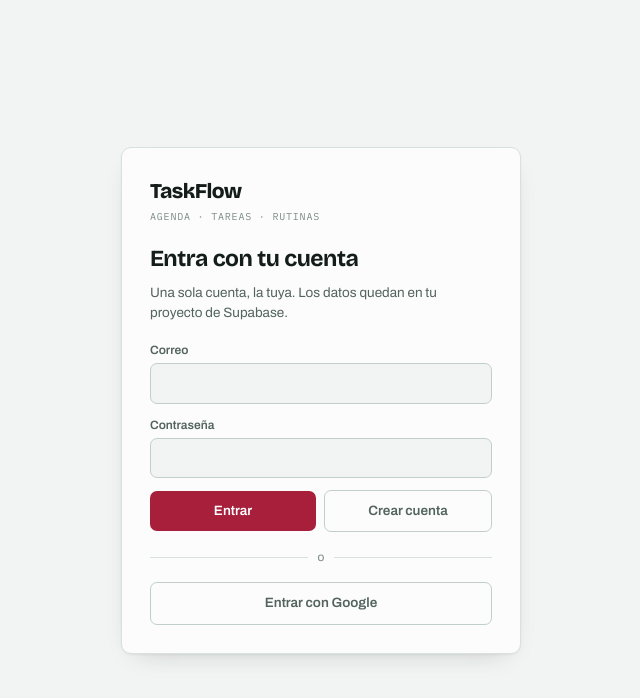
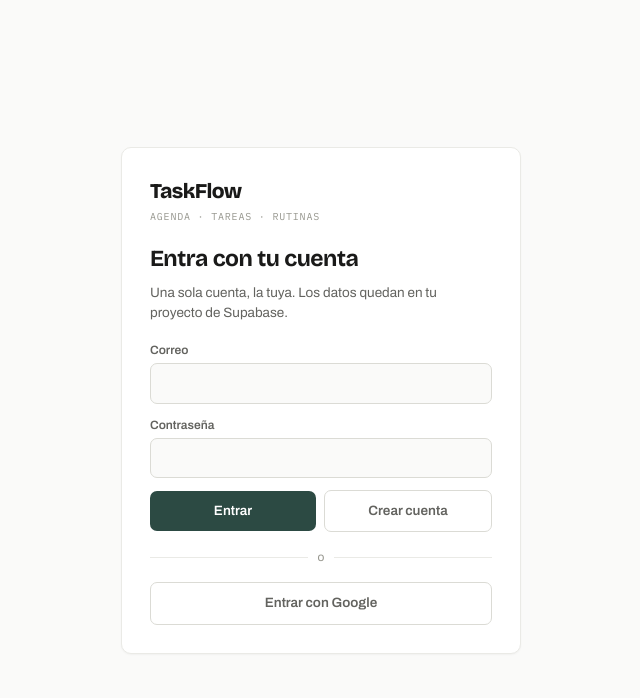
Before and after one commit to Vict0rL1/s, a Next.js app in the folder taskflow/: page /login in a window 1280 px wide. Shown: the top 698 px of the page, without its empty margins (319-959 px from the left). Built offline with nearby package versions, Linux system fonts and the light colour scheme; no server answers.

Commit message:
Separate brand colour from urgency and calm the palette
Co-Authored-By: Claude Opus 5 <noreply@anthropic.com>
Claude-Session: https://claude.ai/code/session_013RkLF7wALyWXEmqw9vTwtZ

```diff
--- a/taskflow/app/globals.css
+++ b/taskflow/app/globals.css
@@ -8,16 +8,25 @@
  */
 
 :root{
-  --ground:#F1F4F2; --surface:#FBFCFB; --surface-2:#E7EDEA; --surface-3:#DFE7E3;
-  --ink:#141D1A; --ink-2:#53635D; --ink-3:#7C8C86;
-  --line:#D8E1DD; --line-2:#C2CFC9;
-  --accent:#A81F3C; --accent-on:#FFFFFF; --accent-soft:#F7E3E8; --accent-line:#E8BFC8;
-  --teal:#2A6B7C; --teal-soft:#DFECF0; --teal-line:#BBD7DE;
-  --good:#1C7A58; --good-soft:#DBEFE6;
-  --warn:#8F5E0F; --warn-soft:#F5EAD5;
-  --shadow:0 1px 2px rgba(20,29,26,.05), 0 10px 26px -16px rgba(20,29,26,.28);
+  /* Neutros cálidos, no verdosos: el fondo deja de teñir todo lo que va encima. */
+  --ground:#FAFAF9; --surface:#FFFFFF; --surface-2:#F3F3F1; --surface-3:#E9E9E5;
+  --ink:#1A1A19; --ink-2:#63635F; --ink-3:#97978F;
+  --line:#EAEAE6; --line-2:#DBDBD5;
+
+  /* El acento es la marca y lo interactivo, nada más. Bajo en saturación
+     para que no compita con lo que sí urge. */
+  --accent:#2C4A43; --accent-on:#FFFFFF; --accent-soft:#EAF0EE; --accent-line:#CFDEDA;
+
+  /* Urgencia. Antes esto era el mismo rojo de la marca, y por eso la interfaz
+     gritaba por todos lados. Ahora el rojo aparece sólo cuando algo va tarde. */
+  --danger:#A33A30; --danger-soft:#FAECEA; --danger-line:#EFCFCA;
+
+  --teal:#3F5A73; --teal-soft:#EEF2F6; --teal-line:#D6E0EA;
+  --good:#2E6B52; --good-soft:#E7F1EC;
+  --warn:#8A6220; --warn-soft:#F7F0E1;
+
+  --shadow:0 1px 2px rgba(26,26,25,.04);
   --r:10px;
-  /* Las fuentes las carga next/font y expone en --font-*; detrás va el stack de respaldo. */
   --mono:var(--font-mono),ui-monospace,SFMono-Regular,Menlo,monospace;
   --body:var(--font-body),system-ui,-apple-system,"Segoe UI",sans-serif;
   --disp:var(--font-disp),var(--font-body),system-ui,sans-serif;
@@ -26,26 +35,28 @@
 @media (prefers-color-scheme: dark){
   :root:not([data-theme="light"]){
     color-scheme: dark;
-    --ground:#0D1311; --surface:#141C19; --surface-2:#1C2622; --surface-3:#25302C;
-    --ink:#E6EDEA; --ink-2:#94A39D; --ink-3:#6C7B76;
-    --line:#242F2B; --line-2:#33413C;
-    --accent:#EE7189; --accent-on:#25080E; --accent-soft:#341820; --accent-line:#4C2530;
-    --teal:#68B3C4; --teal-soft:#152A2F; --teal-line:#224249;
-    --good:#4FC296; --good-soft:#123024;
-    --warn:#DCA847; --warn-soft:#2D2413;
-    --shadow:0 1px 2px rgba(0,0,0,.4), 0 10px 26px -16px rgba(0,0,0,.8);
+    --ground:#111312; --surface:#181A19; --surface-2:#202322; --surface-3:#292D2B;
+    --ink:#E9E9E5; --ink-2:#9A9A94; --ink-3:#6E6E69;
+    --line:#252826; --line-2:#343835;
+    --accent:#8FBFB2; --accent-on:#12201C; --accent-soft:#1B2A26; --accent-line:#2B403A;
+    --danger:#E8897E; --danger-soft:#2B1A18; --danger-line:#422824;
+    --teal:#8FB0CC; --teal-soft:#1A2029; --teal-line:#2A3542;
+    --good:#62C098; --good-soft:#14281F;
+    --warn:#D8A551; --warn-soft:#2A2314;
+    --shadow:0 1px 2px rgba(0,0,0,.35);
   }
 }
 :root[data-theme="dark"]{
   color-scheme: dark;
-  --ground:#0D1311; --surface:#141C19; --surface-2:#1C2622; --surface-3:#25302C;
-  --ink:#E6EDEA; --ink-2:#94A39D; --ink-3:#6C7B76;
-  --line:#242F2B; --line-2:#33413C;
-  --accent:#EE7189; --accent-on:#25080E; --accent-soft:#341820; --accent-line:#4C2530;
-  --teal:#68B3C4; --teal-soft:#152A2F; --teal-line:#224249;
-  --good:#4FC296; --good-soft:#123024;
-  --warn:#DCA847; --warn-soft:#2D2413;
-  --shadow:0 1px 2px rgba(0,0,0,.4), 0 10px 26px -16px rgba(0,0,0,.8);
+    --ground:#111312; --surface:#181A19; --surface-2:#202322; --surface-3:#292D2B;
+  --ink:#E9E9E5; --ink-2:#9A9A94; --ink-3:#6E6E69;
+  --line:#252826; --line-2:#343835;
+  --accent:#8FBFB2; --accent-on:#12201C; --accent-soft:#1B2A26; --accent-line:#2B403A;
+  --danger:#E8897E; --danger-soft:#2B1A18; --danger-line:#422824;
+  --teal:#8FB0CC; --teal-soft:#1A2029; --teal-line:#2A3542;
+  --good:#62C098; --good-soft:#14281F;
+  --warn:#D8A551; --warn-soft:#2A2314;
+  --shadow:0 1px 2px rgba(0,0,0,.35);
 }
 
 *{box-sizing:border-box}
@@ -64,10 +75,10 @@ h1,h2,h3{margin:0;font-family:var(--disp);font-weight:700;letter-spacing:-.02em;
 .brand span{font-family:var(--mono);font-size:10px;color:var(--ink-3);letter-spacing:.08em;text-transform:uppercase}
 .navbtn{display:flex;align-items:center;gap:10px;padding:8px 10px;border-radius:8px;color:var(--ink-2);font-weight:500;text-align:left;width:100%}
 .navbtn:hover{background:var(--surface-2);color:var(--ink)}
-.navbtn[aria-current="true"]{background:var(--accent-soft);color:var(--accent);font-weight:600}
+.navbtn[aria-current="true"]{background:var(--surface-2);color:var(--ink);font-weight:600}
 .navbtn .g{width:16px;text-align:center;flex:0 0 auto}
 .navbtn .ct{margin-left:auto;font-family:var(--mono);font-size:11px;color:var(--ink-3)}
-.navbtn[aria-current="true"] .ct{color:var(--accent)}
+.navbtn[aria-current="true"] .ct{color:var(--ink-2)}
 .railfoot{margin-top:auto;display:flex;flex-direction:column;gap:6px;padding-top:14px;border-top:1px solid var(--line)}
 .linky{font-size:12.5px;color:var(--ink-3);text-align:left;padding:3px 10px;border-radius:6px}
 .linky:hover{color:var(--ink);background:var(--surface-2)}
@@ -83,7 +94,7 @@ main{min-width:0;padding:22px 26px 90px;max-width:1180px}
 .capture{background:var(--surface);border:1px solid var(--line);border-radius:var(--r);box-shadow:var(--shadow);padding:8px;display:flex;gap:8px;align-items:center;margin-bottom:18px;flex-wrap:wrap}
 .seg{display:flex;background:var(--surface-2);border-radius:7px;padding:2px;gap:2px;flex:0 0 auto}
 .seg button{padding:5px 11px;border-radius:5px;font-size:12.5px;font-weight:500;color:var(--ink-2)}
-.seg button[aria-pressed="true"]{background:var(--surface);color:var(--ink);box-shadow:0 1px 2px rgba(0,0,0,.08);font-weight:600}
+.seg button[aria-pressed="true"]{background:var(--surface);color:var(--ink);font-weight:600}
 .capture input[type=text]{flex:1 1 220px;min-width:0;border:none;background:none;padding:7px 4px;font-size:15px}
 .capture input[type=text]::placeholder{color:var(--ink-3)}
 .btn{background:var(--accent);color:var(--accent-on);border-radius:7px;padding:7px 14px;font-weight:600;font-size:13.5px}
@@ -111,7 +122,7 @@ main{min-width:0;padding:22px 26px 90px;max-width:1180px}
 .tgroup{margin-bottom:6px}
 .tgroup > h3{font-family:var(--body);font-size:11px;font-weight:600;letter-spacing:.07em;text-transform:uppercase;color:var(--ink-3);padding:10px 8px 6px;display:flex;gap:8px;align-items:center}
 .tgroup > h3 em{font-style:normal;font-family:var(--mono);color:var(--ink-3);font-weight:400}
-.tgroup.danger > h3{color:var(--accent)}
+.tgroup.danger > h3{color:var(--danger)}
 .task{display:flex;gap:10px;align-items:flex-start;padding:8px;border-radius:8px;position:relative}
 .task:hover{background:var(--surface-2)}
 .task + .task{box-shadow:inset 0 1px 0 var(--line)}
@@ -122,17 +133,17 @@ main{min-width:0;padding:22px 26px 90px;max-width:1180px}
 .ttitle{display:block;word-break:break-word}
 .task.done .ttitle{color:var(--ink-3);text-decoration:line-through}
 .tmeta{display:flex;gap:7px;align-items:center;flex-wrap:wrap;margin-top:3px}
-.pill{font-family:var(--mono);font-size:10.5px;padding:1.5px 6px;border-radius:5px;background:var(--surface-2);color:var(--ink-2);white-space:nowrap}
-.pill.area{background:var(--teal-soft);color:var(--teal);border:1px solid var(--teal-line)}
-.pill.late{background:var(--accent-soft);color:var(--accent);border:1px solid var(--accent-line);font-weight:500}
-.pill.soon{background:var(--warn-soft);color:var(--warn)}
-.pill.est{border:1px solid var(--line)}
+.pill{font-family:var(--mono);font-size:10.5px;padding:1.5px 0;border-radius:5px;background:none;color:var(--ink-3);white-space:nowrap}
+.pill.area{background:var(--teal-soft);color:var(--teal);padding:1.5px 6px}
+.pill.late{background:var(--danger-soft);color:var(--danger);font-weight:500;padding:1.5px 6px}
+.pill.soon{background:var(--warn-soft);color:var(--warn);padding:1.5px 6px}
+.pill.est{color:var(--ink-3)}
 .prio{flex:0 0 auto;width:3px;align-self:stretch;border-radius:2px;background:transparent;margin-right:-4px}
-.prio.p1{background:var(--accent)}
+.prio.p1{background:var(--danger)}
 .prio.p2{background:var(--warn)}
 .xbtn{opacity:0;flex:0 0 auto;color:var(--ink-3);font-size:15px;padding:0 4px;line-height:1}
 .task:hover .xbtn,.note:hover .xbtn{opacity:1}
-.xbtn:hover{color:var(--accent)}
+.xbtn:hover{color:var(--danger)}
 .task:hover .star{opacity:.55}
 .xbtn.star.on{opacity:1;color:var(--accent)}
 
@@ -141,14 +152,14 @@ main{min-width:0;padding:22px 26px 90px;max-width:1180px}
 .tlrow{position:relative;height:44px;border-top:1px solid var(--line)}
 .tlrow:last-child{border-bottom:1px solid var(--line)}
 .tlrow span{position:absolute;left:-52px;top:-8px;width:44px;text-align:right;font-family:var(--mono);font-size:10.5px;color:var(--ink-3)}
-.tlnow{position:absolute;left:0;right:0;height:0;border-top:1.5px solid var(--accent);z-index:4;pointer-events:none}
-.tlnow::before{content:"";position:absolute;left:-4px;top:-4px;width:7px;height:7px;border-radius:50%;background:var(--accent)}
-.blk{position:absolute;left:54px;right:6px;border-radius:7px;padding:4px 8px;font-size:12.5px;overflow:hidden;z-index:2;border:1px solid transparent}
+.tlnow{position:absolute;left:0;right:0;height:0;border-top:1.5px solid var(--danger);z-index:4;pointer-events:none}
+.tlnow::before{content:"";position:absolute;left:-4px;top:-4px;width:7px;height:7px;border-radius:50%;background:var(--danger)}
+.blk{position:absolute;left:54px;right:6px;border-radius:6px;padding:4px 10px;font-size:12.5px;overflow:hidden;z-index:2;border-left:2.5px solid transparent}
 .blk b{font-weight:600;display:block;font-size:12.5px;line-height:1.25}
 .blk i{font-style:normal;font-family:var(--mono);font-size:10px;opacity:.8;display:block}
-.blk.bk-task{background:var(--accent-soft);border-color:var(--accent-line);color:var(--accent)}
-.blk.bk-ev{background:var(--teal-soft);border-color:var(--teal-line);color:var(--teal)}
-.blk.bk-rest{background:var(--surface-2);border-color:var(--line);color:var(--ink-2)}
+.blk.bk-task{background:var(--accent-soft);border-left-color:var(--accent);color:var(--accent)}
+.blk.bk-ev{background:var(--teal-soft);border-left-color:var(--teal);color:var(--teal)}
+.blk.bk-rest{background:var(--surface-2);border-left-color:var(--line-2);color:var(--ink-3)}
 .blk .x{position:absolute;top:2px;right:4px;opacity:0;font-size:13px;line-height:1}
 .blk:hover .x{opacity:.7}
 
@@ -178,11 +189,11 @@ main{min-width:0;padding:22px 26px 90px;max-width:1180px}
 /* ---- week ---- */
 .weekgrid{display:grid;grid-template-columns:repeat(7,minmax(0,1fr));gap:1px;background:var(--line);border:1px solid var(--line);border-radius:var(--r);overflow:hidden}
 .wcol{background:var(--surface);min-height:190px;padding:8px 7px;display:flex;flex-direction:column;gap:5px}
-.wcol.today{background:var(--accent-soft)}
+.wcol.today{background:var(--surface-2)}
 .wcol > header{display:flex;align-items:baseline;gap:5px;margin-bottom:2px}
 .wcol > header b{font-family:var(--mono);font-size:10.5px;letter-spacing:.06em;text-transform:uppercase;color:var(--ink-3)}
 .wcol > header em{font-style:normal;font-family:var(--disp);font-size:17px;font-weight:700}
-.wcol.today > header em,.wcol.today > header b{color:var(--accent)}
+.wcol.today > header em,.wcol.today > header b{color:var(--ink)}
 .wi{font-size:11.5px;line-height:1.3;padding:3px 5px;border-radius:5px;border-left:2.5px solid var(--teal);background:var(--surface-2);word-break:break-word}
 .wi.t{border-left-color:var(--accent)}
 .wi.t.done{opacity:.45;text-decoration:line-through}
@@ -193,7 +204,7 @@ main{min-width:0;padding:22px 26px 90px;max-width:1180px}
 .empty b{display:block;color:var(--ink-2);font-weight:600;font-size:14px;margin-bottom:3px;font-family:var(--disp)}
 .chips{display:flex;gap:6px;flex-wrap:wrap}
 .chip{font-size:12px;padding:3.5px 10px;border-radius:99px;border:1px solid var(--line-2);color:var(--ink-2);background:var(--surface)}
-.chip[aria-pressed="true"]{background:var(--ink);color:var(--ground);border-color:var(--ink)}
+.chip[aria-pressed="true"]{background:var(--surface-3);color:var(--ink);border-color:var(--line-2);font-weight:600}
 .field{display:flex;flex-direction:column;gap:4px;margin-bottom:12px}
 .field label{font-size:12px;font-weight:600;color:var(--ink-2)}
 .field input,.field select,.field textarea{background:var(--ground);border:1px solid var(--line-2);border-radius:7px;padding:8px 10px;width:100%}
@@ -239,8 +250,8 @@ main{min-width:0;padding:22px 26px 90px;max-width:1180px}
 form.inline{display:contents}
 
 a{color:inherit;text-decoration:none}
-.navbtn[aria-current="page"]{background:var(--accent-soft);color:var(--accent);font-weight:600}
-.navbtn[aria-current="page"] .ct{color:var(--accent)}
+.navbtn[aria-current="page"]{background:var(--surface-2);color:var(--ink);font-weight:600}
+.navbtn[aria-current="page"] .ct{color:var(--ink-2)}
 
 /* ---- login ---- */
 .authwrap{min-height:100vh;display:grid;place-items:center;padding:24px}
@@ -252,7 +263,7 @@ a{color:inherit;text-decoration:none}
 .authcard .row .btn{width:auto}
 .authnote{margin-top:16px;font-size:12px;color:var(--ink-3);line-height:1.55}
 .authnote code{font-family:var(--mono);font-size:11px;background:var(--surface-2);padding:1px 5px;border-radius:4px;word-break:break-all}
-.err{background:var(--accent-soft);border:1px solid var(--accent-line);color:var(--accent);border-radius:8px;padding:9px 12px;font-size:12.5px;margin-bottom:14px}
+.err{background:var(--danger-soft);border:1px solid var(--danger-line);color:var(--danger);border-radius:8px;padding:9px 12px;font-size:12.5px;margin-bottom:14px}
 
 /* ---- el toast del reference, ahora animado al aparecer ---- */
 .toast{animation:toastin .18s ease-out}
```
Also changed, not shown: 1 other file (tests, documents, lock files or other folders).
